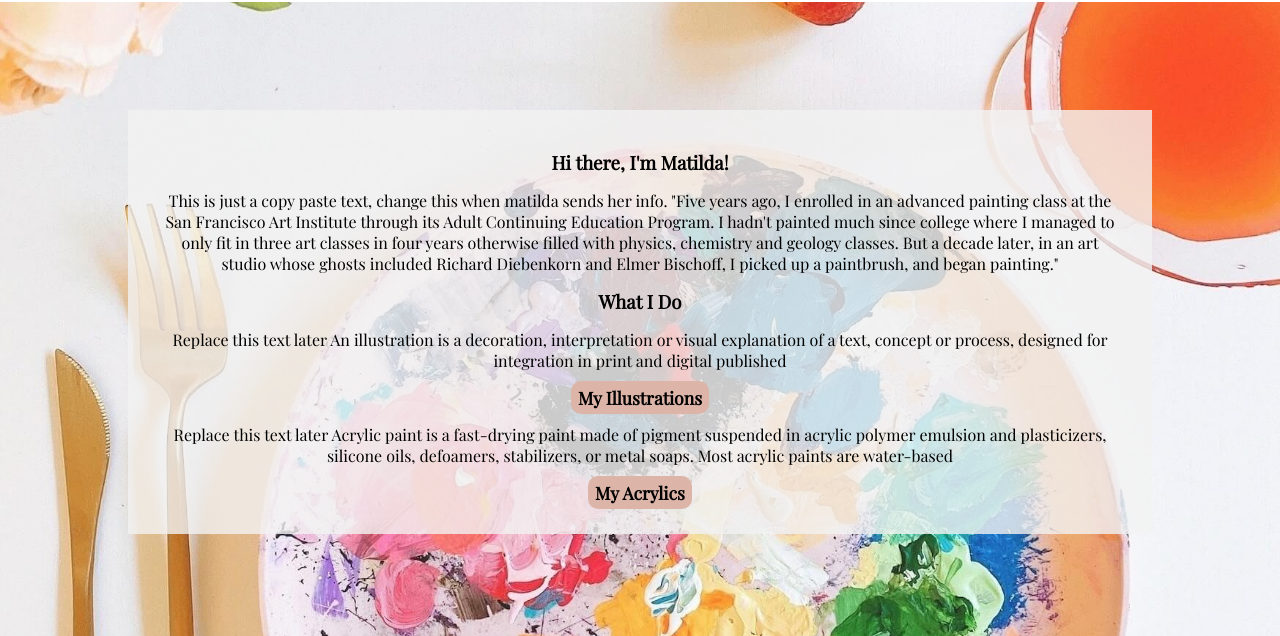
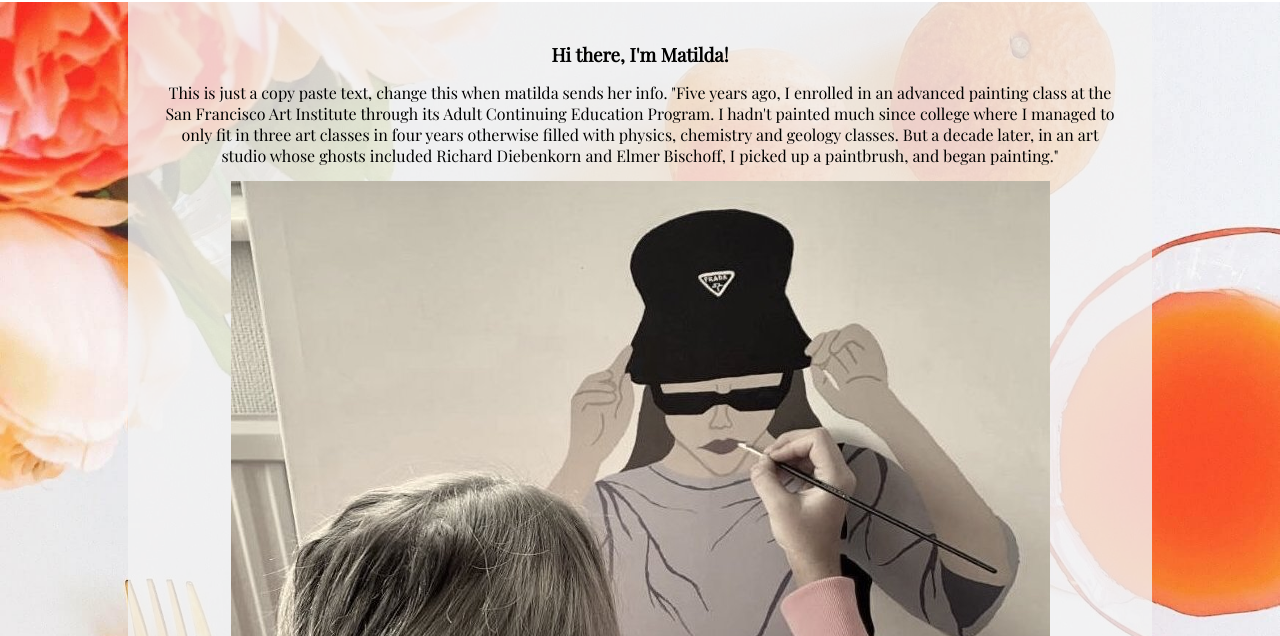
Before and after one commit to Ajn0r/matilda-illustration, a plain HTML site: page about.html in a window 1280 px wide. Shown: the part 78-714 px from the top of the page. Drawn offline with nearby package versions, Linux system fonts and the light colour scheme; a web font is replaced by a local one.

Commit message:
add content to main on about page, add one div for image and one for custom order info

```diff
--- a/about.html
+++ b/about.html
@@ -56,6 +56,9 @@
                     Richard Diebenkorn and Elmer Bischoff, I picked up a paintbrush, and began painting."</p>
                 <!-- Add information about matilda-->
             </div>
+            <div class="painter-image">
+                <img src="assets/images/matildapaintscolornew.jpg" alt="A image of the painter from behind when she is painting a acrylic painting of a woman with a hat and a purple sweather" class="matilda-picture">
+            </div>
             <div class="paint-styles">
                 <h3 class="about-header">What I Do</h3>
                 <p class="about-text">
@@ -75,6 +78,9 @@
                     My Acrylics</a>
                 <!-- Add two links to diffent groups in gallery. -->
             </div>
+            <div class="custom-order">
+
+            </div>
 
         </div>
     </main>
```
Also changed, not shown: assets/images/matildapaintscolornew.jpg (added).
